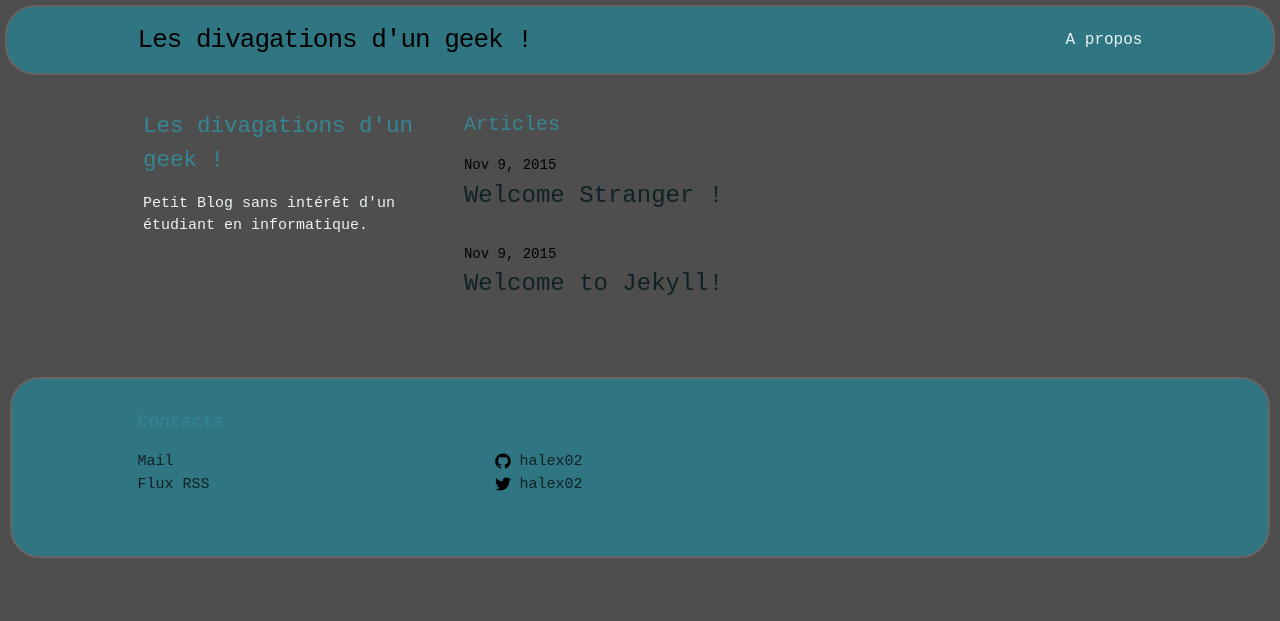
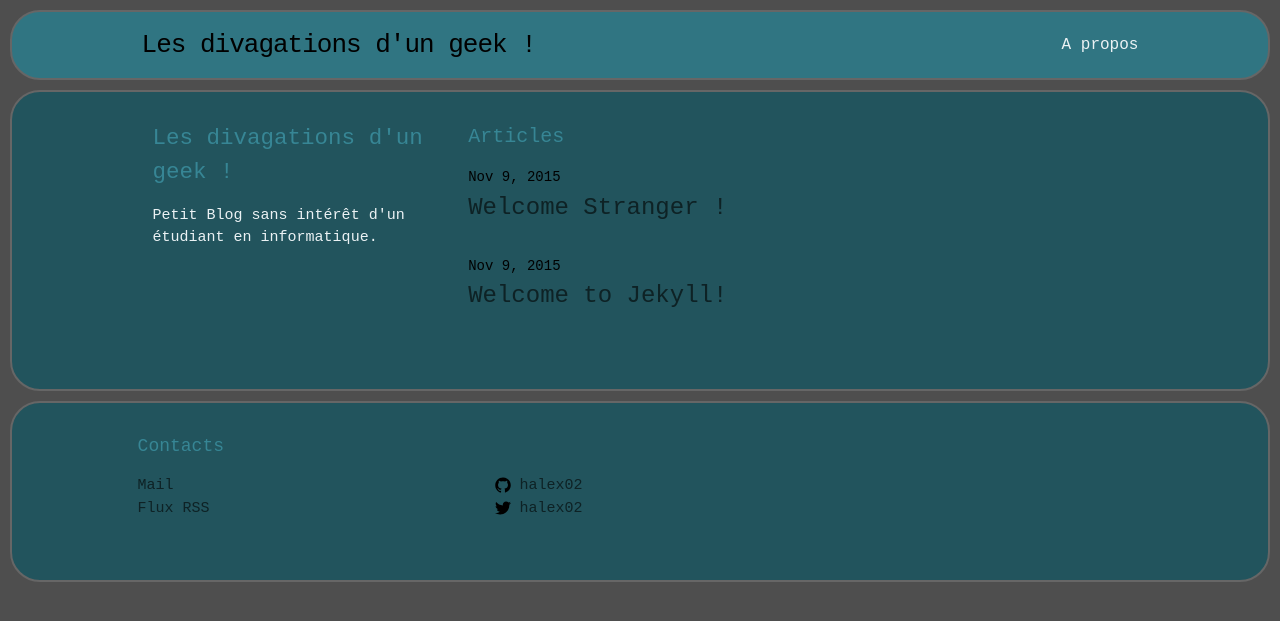
Before and after one commit to halex02/halex02.github.io, a Jekyll site: the page built from index.html, in a window 1280 px wide. Shown: the top 621 px of the page. Built offline with Jekyll 4.4.1, drawn with Linux system fonts in a browser that asks for light colours.

Commit message:
design definitif (enfin je crois)

```diff
--- a/_sass/_layout.scss
+++ b/_sass/_layout.scss
@@ -3,7 +3,7 @@
  */
 .site-header {
     //border-top: 5px solid $grey-color-dark;
-    margin : 5px ;
+    margin : 10px ;
     padding : 5px ;
     border: 2px solid $grey-color-light;
     border-radius: 30px/30px ;
@@ -103,13 +103,13 @@
  * Site footer
  */
 .site-footer {
-	     margin-right : 10px ;
-	     margin-left : 10px ;
+	     margin: 10px ;
+	     //margin-left : 10px ;
 	     height : 15% ;
 	     border: 2px solid $grey-color-light;
 	     border-radius: 30px/30px ;
     	     padding: $spacing-unit 0;
-	     background-color: darken($brand-color, 5%) ;
+	     background-color: darken($brand-color, 15%) ;
 }
 
 .footer-heading {
@@ -178,6 +178,10 @@
  * Page content
  */
 .page-content {
+	      margin : 10px ;
+	      border : 2px solid $grey-color-light ;
+	      border-radius: 30px/30px ;
+	      background-color : darken($brand-color, 15%) ;
 	      height: 70% ;
 	      padding: $spacing-unit 0;
 }
```
